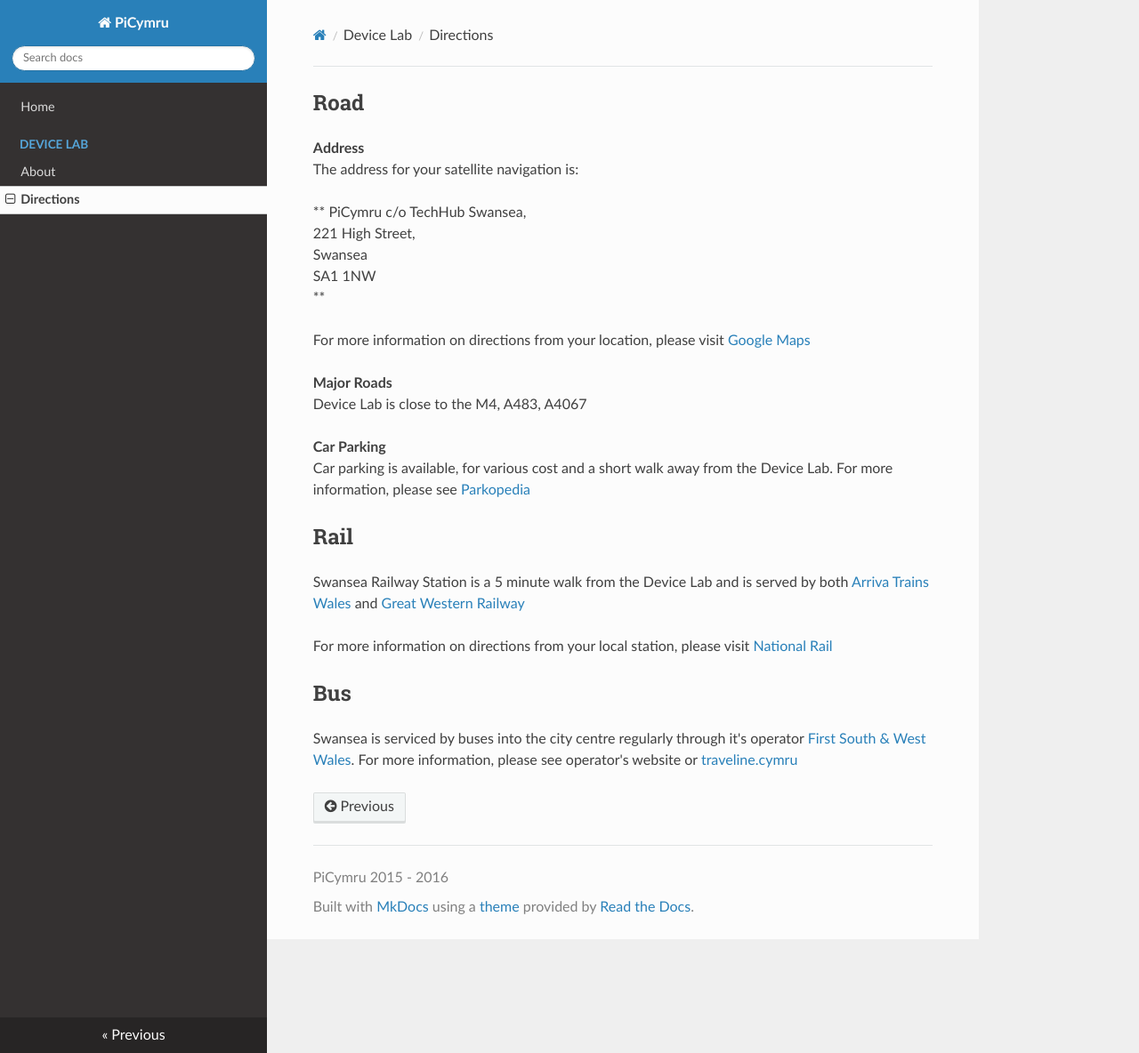
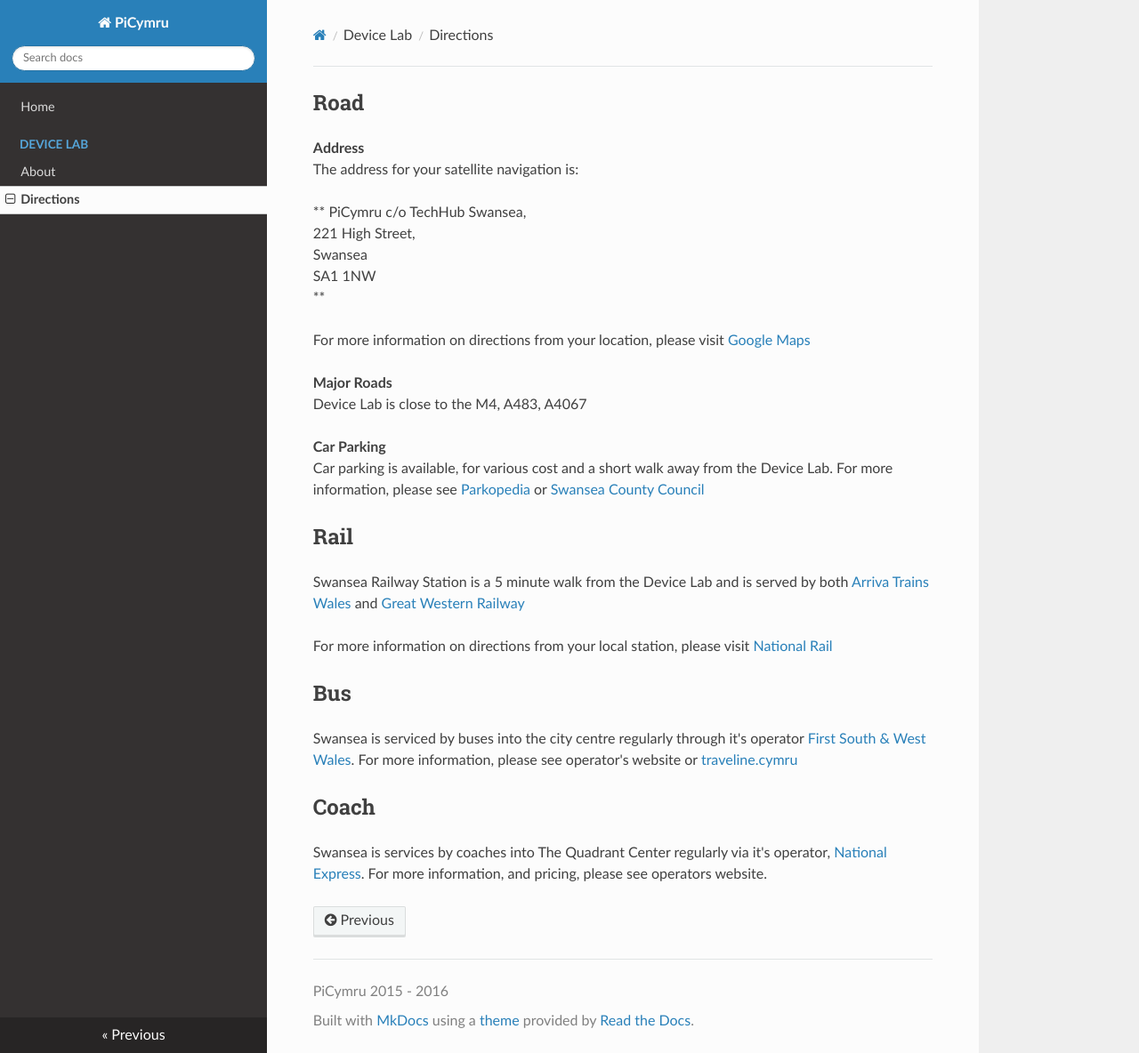
Before and after one commit to picymru/docs.codedin.wales, an MkDocs documentation site: the page built from docs/devicelab/directions.md, in a window 1280 px wide and 1184 px high. Shown: the whole window at 89% size. Built offline with MkDocs 1.6.1, drawn with Linux system fonts in a browser that asks for light colours; nearby versions of some CDN libraries; old or Windows-style settings are respelled for this version of MkDocs.

Commit message:
Added additional information regarding directions, and added some small styling tweaks.

```diff
--- a/docs/devicelab/directions.md
+++ b/docs/devicelab/directions.md
@@ -15,7 +15,7 @@
 Device Lab is close to the M4, A483, A4067
 
 **Car Parking**
-Car parking is available, for various cost and a short walk away from the Device Lab. For more information, please see [Parkopedia](http://en.parkopedia.co.uk/parking/locations/techhub_cafe_kings_lane_swansea_united_kingdom_gcjjwm9zxmr)
+Car parking is available, for various cost and a short walk away from the Device Lab. For more information, please see [Parkopedia](http://en.parkopedia.co.uk/parking/locations/techhub_cafe_kings_lane_swansea_united_kingdom_gcjjwm9zxmr) or [Swansea County Council](http://www.swansea.gov.uk/article/3740/Car-parking-charges)
 
 ## Rail
 Swansea Railway Station is a 5 minute walk from the Device Lab and is served by both [Arriva Trains Wales](http://www.arrivatrains.wales) and [Great Western Railway](http://gwr.com)
@@ -24,3 +24,6 @@
 
 ## Bus
 Swansea is serviced by buses into the city centre regularly through it's operator [First South & West Wales](https://www.firstgroup.com/south-west-wales). For more information, please see operator's website or [traveline.cymru](https://www.traveline.cymru/)
+
+## Coach
+Swansea is services by coaches into The Quadrant Center regularly via it's operator, [National Express](http://www.nationalexpress.com/). For more information, and pricing, please see operators website.
--- /dev/null
+++ b/docs/extra.css
@@ -0,0 +1,3 @@
+a:visited {
+	color: #2980B9
+}
--- a/mkdocs.yml
+++ b/mkdocs.yml
@@ -1,6 +1,7 @@
 site_name: PiCymru
 copyright: PiCymru 2015 - 2016
 theme: readthedocs
+extra_css: ['extra.css']
 pages:
   - 'Home': 'index.md'
   - 'Device Lab':
```
